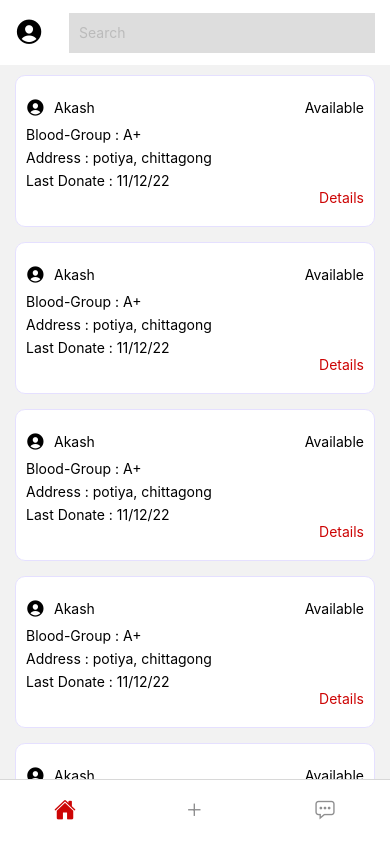
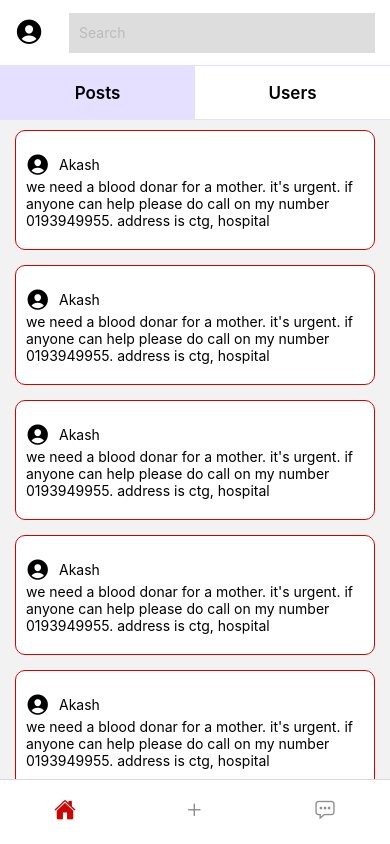
Before and after one commit to jahidul96/blood_app, a React Native app in the folder bloodapp/: screen /Home in a window 390 px wide. Built offline with nearby package versions, Linux system fonts and the light colour scheme.

Commit message:
tab and tab separate content added!

```diff
--- a/bloodapp/app/components/Donar.tsx
+++ b/bloodapp/app/components/Donar.tsx
@@ -47,7 +47,7 @@
     backgroundColor: AppColors.WHITE,
     marginBottom: 15,
     borderWidth: 1,
-    borderColor: AppColors.LIGHTSKYBLUE,
+    borderColor: AppColors.RED,
     borderRadius: 10,
   },
   profileContainer: {
--- /dev/null
+++ b/bloodapp/app/components/Post.tsx
@@ -0,0 +1,47 @@
+import { StyleSheet, Text, View, TouchableOpacity } from "react-native";
+import React from "react";
+import Ionicons from "react-native-vector-icons/Ionicons";
+import { AppColors } from "../utils/AppColors";
+import { useNavigation } from "@react-navigation/native";
+import { Nav } from "../typeInterfaces/typeInterfaces";
+
+const Post = () => {
+  const navigation = useNavigation<Nav>();
+  return (
+    <View style={styles.container}>
+      {/* donar profile */}
+      <View style={styles.profile}>
+        <Ionicons name="person-circle" size={25} />
+        <Text style={styles.name}>Akash</Text>
+      </View>
+      <View>
+        <Text>
+          we need a blood donar for a mother. it's urgent. if anyone can help
+          please do call on my number 0193949955. address is ctg, hospital
+        </Text>
+      </View>
+    </View>
+  );
+};
+
+export default Post;
+
+const styles = StyleSheet.create({
+  container: {
+    paddingHorizontal: 10,
+    paddingVertical: 20,
+    backgroundColor: AppColors.WHITE,
+    marginBottom: 15,
+    borderWidth: 1,
+    borderColor: AppColors.RED,
+    borderRadius: 10,
+  },
+
+  profile: {
+    flexDirection: "row",
+    alignItems: "center",
+  },
+  name: {
+    marginLeft: 8,
+  },
+});
--- a/bloodapp/app/screens/Home.tsx
+++ b/bloodapp/app/screens/Home.tsx
@@ -5,8 +5,9 @@
   StatusBar,
   ScrollView,
   TouchableOpacity,
+  ActivityIndicator,
 } from "react-native";
-import React, { useEffect, useContext } from "react";
+import React, { useEffect, useContext, useState } from "react";
 import { AppColors } from "../utils/AppColors";
 import { WIDTH } from "../utils/AppDimension";
 import Ionicons from "react-native-vector-icons/Ionicons";
@@ -15,12 +16,17 @@
 import { Nav } from "../typeInterfaces/typeInterfaces";
 import { getAuthUserData } from "../utils/LocalStorage";
 import { AuthUserContext } from "../context/authUserContext";
+import Post from "../components/Post";
 
 const donaters = [1, 2, 3, 4, 5, 6, 7, 8, 9, 10];
+
+const tabs = ["Posts", "Users"];
 
 const Home = () => {
   const navigation = useNavigation<Nav>();
   const { authUser, setAuthUser } = useContext(AuthUserContext);
+  const [initialTab, setInitialTab] = useState("Posts");
+  const [tabloading, setTabLoading] = useState(false);
 
   useEffect(() => {
     navigation.addListener("focus", () => {
@@ -36,6 +42,14 @@
     authUser == null
       ? navigation.navigate("Register")
       : navigation.navigate("Profile");
+  };
+
+  const changeTab = (tab: string) => {
+    setTabLoading(true);
+    setTimeout(() => {
+      setInitialTab(tab);
+      setTabLoading(false);
+    }, 1000);
   };
 
   return (
@@ -54,13 +68,34 @@
         </TouchableOpacity>
       </View>
 
+      {/* tabs  */}
+      <View style={styles.tabContainer}>
+        {tabs.map((tab, i) => (
+          <TouchableOpacity
+            style={[
+              styles.tabStyle,
+              initialTab == tab && { backgroundColor: AppColors.LIGHTSKYBLUE },
+            ]}
+            key={i}
+            onPress={() => changeTab(tab)}
+          >
+            <Text style={styles.tabText}>{tab}</Text>
+          </TouchableOpacity>
+        ))}
+      </View>
+
       {/* all content */}
       <ScrollView>
         <View style={styles.contentWrapper}>
-          {donaters.map((data) => (
-            <Donar key={data} />
-          ))}
-          {/* <Donar /> */}
+          {tabloading ? (
+            <View style={styles.lodderStyle}>
+              <ActivityIndicator size={"large"} color={AppColors.RED} />
+            </View>
+          ) : initialTab == "Posts" ? (
+            donaters.map((data) => <Post key={data} />)
+          ) : (
+            donaters.map((data) => <Donar key={data} />)
+          )}
         </View>
       </ScrollView>
     </View>
@@ -96,6 +131,36 @@
     flex: 1,
     marginTop: 10,
     paddingHorizontal: 15,
-    paddingBottom: 70,
+    paddingBottom: 130,
+  },
+
+  tabContainer: {
+    width: "100%",
+    height: 55,
+    backgroundColor: AppColors.WHITE,
+    flexDirection: "row",
+    alignItems: "center",
+    justifyContent: "space-between",
+    borderTopColor: AppColors.LIGHTSKYBLUE,
+    borderTopWidth: 1,
+    borderBottomColor: AppColors.LIGHTSKYBLUE,
+    borderBottomWidth: 1,
+  },
+
+  tabStyle: {
+    width: "50%",
+    height: "100%",
+    justifyContent: "center",
+    alignItems: "center",
+  },
+  tabText: {
+    fontWeight: "600",
+    fontSize: 17,
+  },
+  lodderStyle: {
+    flex: 1,
+    justifyContent: "center",
+    marginTop: 100,
+    alignItems: "center",
   },
 });
```
